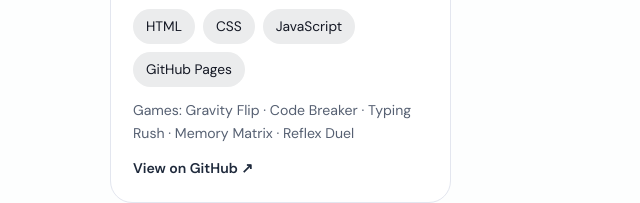
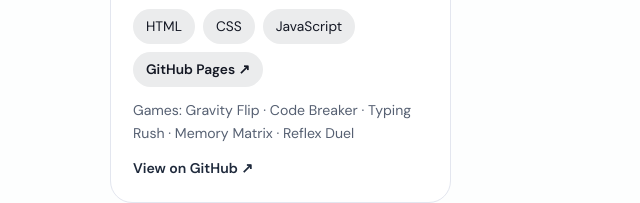
Before and after one commit to mrrammadhav/portfolio, a plain HTML site: page portfolio-main/index.html in a window 1280 px wide. Shown: the part 2930-3133 px from the top of the page, 0-640 px from the left. Drawn offline with Linux system fonts and the light colour scheme.

Commit message:
Add files via upload

```diff
--- a/portfolio-main/css/style.css
+++ b/portfolio-main/css/style.css
@@ -193,3 +193,4 @@ body .nav.open .links a.active{color:var(--accent)}
 .solved-row b{display:inline;font-size:.9rem;color:var(--accent);font-family:inherit}
 
 .proj-link{color:inherit;text-decoration:none}.proj-link::after{content:"";position:absolute;inset:0;border-radius:inherit}.proj-gh{color:var(--accent);font-weight:600}.proj:has(.proj-link){cursor:pointer}
+.chip-link{position:relative;z-index:2;color:inherit;text-decoration:none;font-weight:600}.chip-link:hover{color:var(--accent);text-decoration:underline}
--- a/portfolio-main/index.html
+++ b/portfolio-main/index.html
@@ -30,7 +30,7 @@
 <div class="grid"><article class="card proj rv"><div class="proj-top"><span class="tag">College project</span></div><h3>Train Ticket Management</h3><p class="muted">A software application that automates how railway tickets are booked, managed and tracked. It replaces manual counters and paperwork with a centralized database, so passengers and railway staff can handle everything quickly and accurately.</p><p class="label" style="margin:4px 0 0">Key functions</p><ul class="plist muted"><li><b>Passenger registration and login:</b> stores user details securely.</li><li><b>Train search:</b> finds trains by source, destination, date and class.</li><li><b>Ticket booking:</b> reserves seats, assigns berths, and calculates&hellip;</li></ul><ul class="chips"><li>MySQL</li><li>Python</li></ul><p class="small muted">Team member · Oct 2026</p></article></div>
 <h3 class="pgroup rv">Personal Projects</h3>
 <h4 class="psub rv">Vibe Coded Projects <span>Built with AI assistance</span></h4>
-<div class="grid"><article class="card proj rv"><div class="proj-top"><span class="tag">Vibe coding</span></div><h3><a class="proj-link" href="https://github.com/mrrammadhav/campus-arcade" target="_blank" rel="noopener noreferrer">Campus Arcade</a></h3><p class="muted">A game shelf with 5 browser games made for college students. Pick a game on the shelf and it opens on its own page. Best scores are saved in the browser.</p><ul class="chips"><li>HTML</li><li>CSS</li><li>JavaScript</li><li>GitHub Pages</li></ul><p class="small muted">Games: Gravity Flip · Code Breaker · Typing Rush · Memory Matrix · Reflex Duel</p><p class="small proj-gh">View on GitHub ↗</p></article></div>
+<div class="grid"><article class="card proj rv"><div class="proj-top"><span class="tag">Vibe coding</span></div><h3><a class="proj-link" href="https://github.com/mrrammadhav/campus-arcade" target="_blank" rel="noopener noreferrer">Campus Arcade</a></h3><p class="muted">A game shelf with 5 browser games made for college students. Pick a game on the shelf and it opens on its own page. Best scores are saved in the browser.</p><ul class="chips"><li>HTML</li><li>CSS</li><li>JavaScript</li><li><a class="chip-link" href="https://mrrammadhav.github.io/campus-arcade/" target="_blank" rel="noopener noreferrer">GitHub Pages ↗</a></li></ul><p class="small muted">Games: Gravity Flip · Code Breaker · Typing Rush · Memory Matrix · Reflex Duel</p><p class="small proj-gh">View on GitHub ↗</p></article></div>
 <h4 class="psub rv">Own Coding Projects <span>Written by me, from scratch</span></h4>
 <div class="grid"><article class="card proj rv"><div class="proj-top"><span class="tag">Own coding</span></div><h3>Coming soon</h3><p class="muted">Projects I code myself without AI help will be added here.</p></article></div>
 </div></div></section>
```
